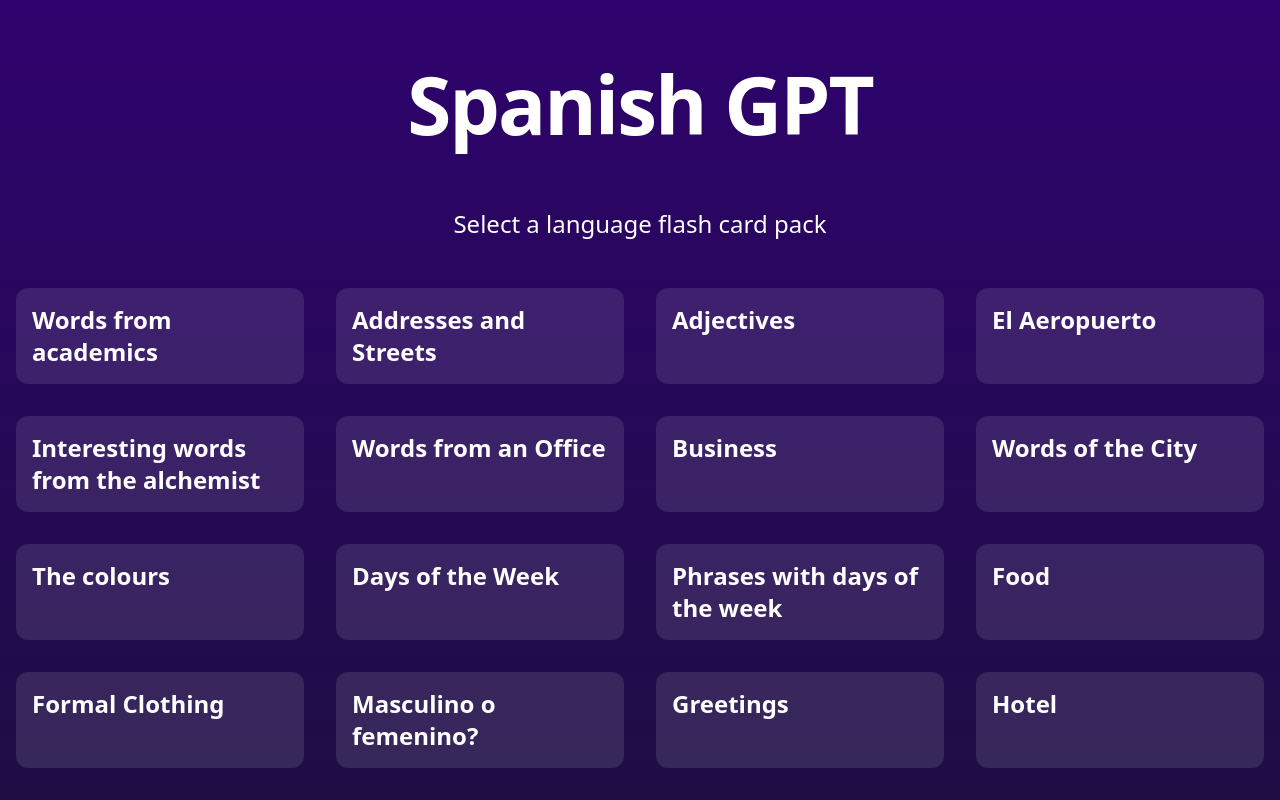
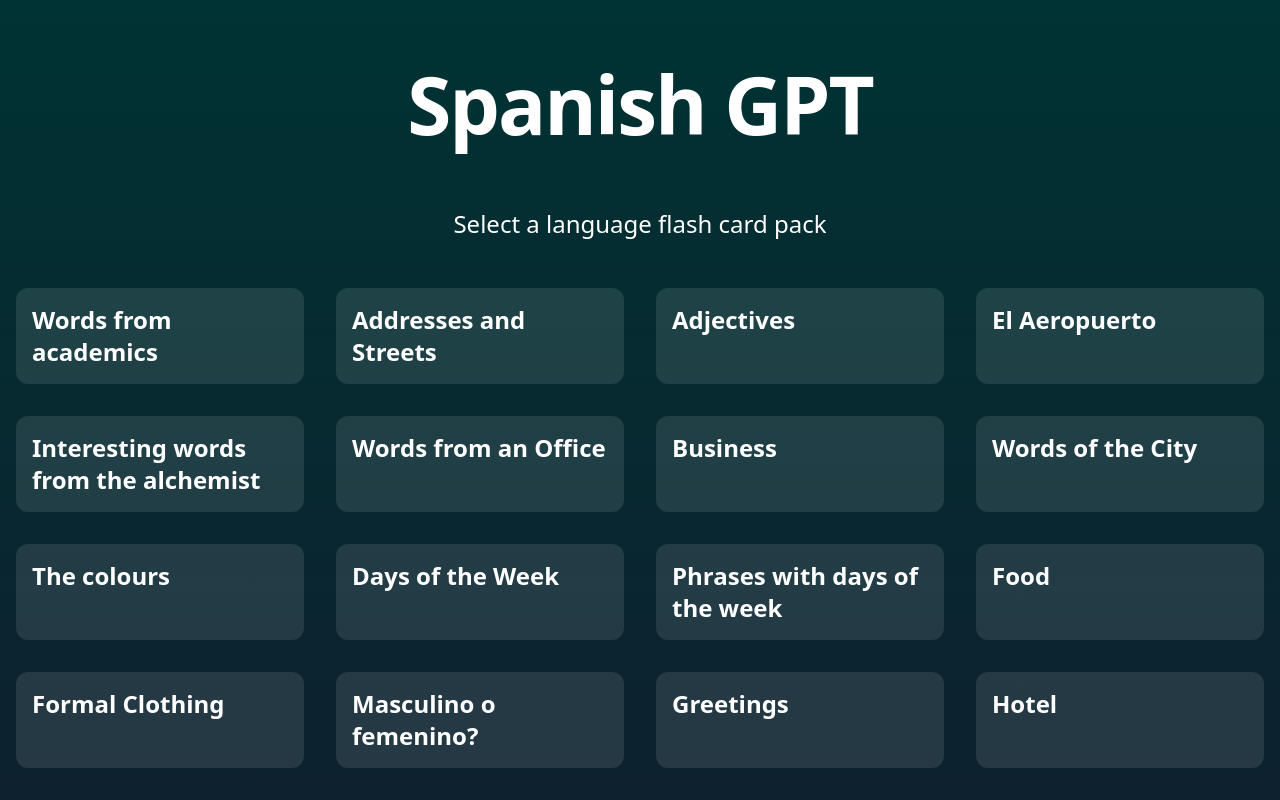
Before and after one commit to patricksimonian/spanish-gpt, a Next.js app: page / in a window 1280 px wide. Shown: the top 800 px of the page. Built offline with nearby package versions, Linux system fonts and the light colour scheme.

Commit message:
update background

```diff
--- a/src/pages/game_mode/[id].tsx
+++ b/src/pages/game_mode/[id].tsx
@@ -111,7 +111,7 @@
             <meta name="description" content="Generated by create-t3-app" />
             <link rel="icon" href="/favicon.ico" />
           </Head>
-          <main className="flex min-h-screen pt-5 flex-col items-center justify-center bg-gradient-to-b from-[#2e026d] to-[#15162c]">
+          <main className="flex min-h-screen pt-5 flex-col items-center justify-center bg-gradient-to-b from-[#003333] to-[#15162c]">
             <h1 className="text-5xl center text-white mb-10">{flashcardData.name}</h1>
             <div className='flex justify-center sm:justify-start items-center px-3'>
               <Link className="text-lg text-center mx-1 sm:text-2xl text-white rounded-lg cursor-pointer border-2 py-2 px-4" href="/">Back</Link>
--- a/src/pages/index.tsx
+++ b/src/pages/index.tsx
@@ -21,7 +21,7 @@
         <meta name="description" content="Generated by create-t3-app" />
         <link rel="icon" href="/favicon.ico" />
       </Head>
-      <main className="flex min-h-screen flex-col items-center justify-center bg-gradient-to-b from-[#2e026d] to-[#15162c]">
+      <main className="flex min-h-screen flex-col items-center justify-center bg-gradient-to-b from-[#003333] to-[#15162c]">
         <div className="container flex flex-col items-center justify-center gap-12 px-4 py-16 ">
           <h1 className="text-5xl font-extrabold tracking-tight text-white sm:text-[5rem]">
             Spanish GPT
```
